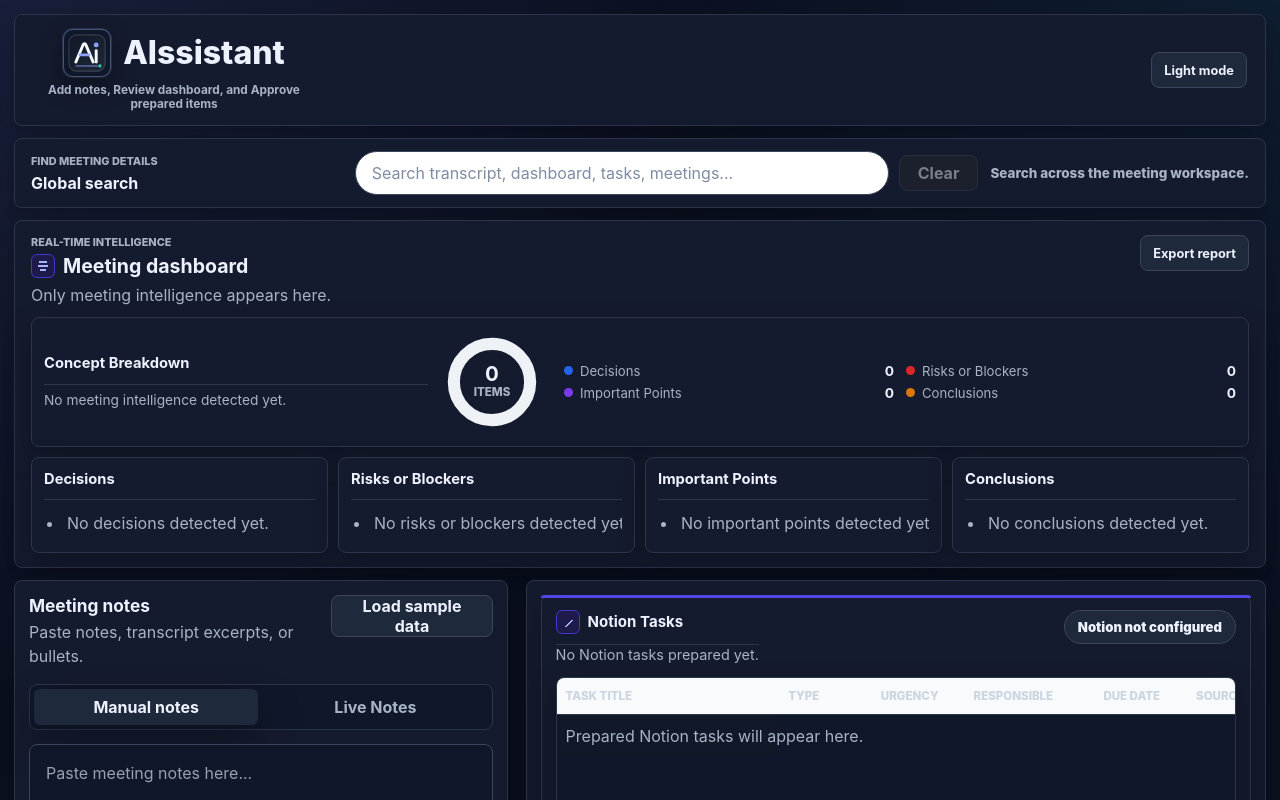
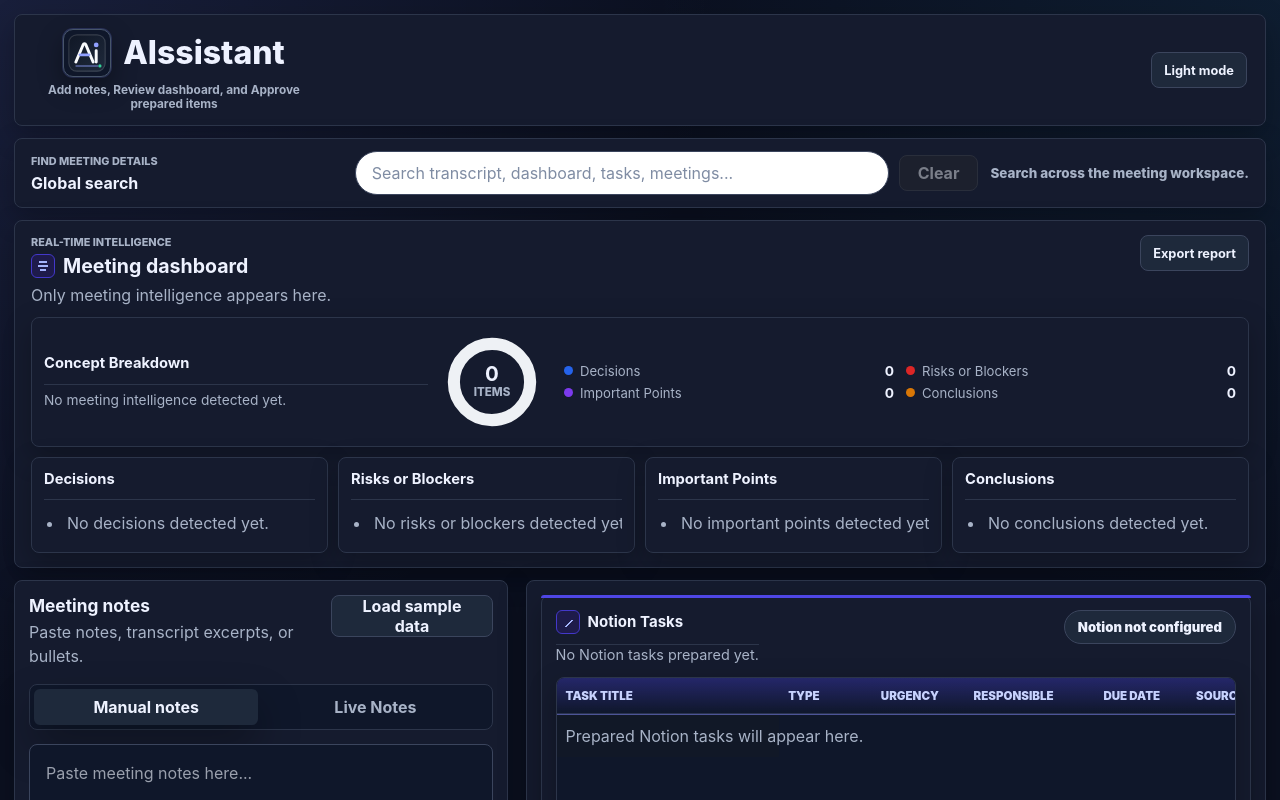
Before and after one commit to juanzuluaga1997-AI/AIssistant, a website: page index.html in a window 1280 px wide. Both pictures are taken after a click on the button "Dark mode". Shown: the top 800 px of the page. Drawn offline with Linux system fonts and the light colour scheme; no server answers.

Commit message:
Improve table header branding

```diff
--- a/index.html
+++ b/index.html
@@ -5,7 +5,7 @@
   <meta name="viewport" content="width=device-width, initial-scale=1.0">
   <title>AIssistant</title>
   <link rel="icon" type="image/svg+xml" href="assets/aissistant-favicon.svg">
-  <link rel="stylesheet" href="styles.css?v=report-actions-1">
+  <link rel="stylesheet" href="styles.css?v=table-branding-1">
 </head>
 <body>
   <div class="app-shell">
--- a/styles.css
+++ b/styles.css
@@ -2384,7 +2384,29 @@ tbody tr:hover td {
 #emailsSection .emails-table th,
 #meetingsSection .meetings-table th,
 #notionTasksSection .notion-task-table th {
-  background: #f8fafc;
+  border-bottom: 1px solid rgba(148, 163, 184, 0.24);
+  box-shadow: inset 0 -1px 0 rgba(255, 255, 255, 0.7);
+  color: #344054;
+  font-weight: 950;
+  letter-spacing: 0.055em;
+  position: sticky;
+  text-transform: uppercase;
+  top: 0;
+  z-index: 2;
+}
+
+#notionTasksSection .notion-task-table th {
+  background:
+    linear-gradient(180deg, rgba(238, 242, 255, 0.98), rgba(244, 241, 255, 0.98));
+  border-bottom-color: rgba(79, 70, 229, 0.24);
+  color: #4338ca;
+}
+
+#meetingsSection .meetings-table th {
+  background:
+    linear-gradient(180deg, rgba(236, 254, 255, 0.98), rgba(239, 246, 255, 0.98));
+  border-bottom-color: rgba(8, 145, 178, 0.24);
+  color: #0e7490;
 }
 
 .priority {
@@ -3271,6 +3293,22 @@ html[data-theme="dark"] .approval-table th {
   color: #cbd5e1;
 }
 
+html[data-theme="dark"] #notionTasksSection .notion-task-table th {
+  background:
+    linear-gradient(180deg, rgba(79, 70, 229, 0.34), rgba(15, 23, 42, 0.98));
+  border-bottom-color: rgba(165, 180, 252, 0.32);
+  box-shadow: inset 0 -1px 0 rgba(165, 180, 252, 0.18);
+  color: #c7d2fe;
+}
+
+html[data-theme="dark"] #meetingsSection .meetings-table th {
+  background:
+    linear-gradient(180deg, rgba(8, 145, 178, 0.3), rgba(15, 23, 42, 0.98));
+  border-bottom-color: rgba(103, 232, 249, 0.3);
+  box-shadow: inset 0 -1px 0 rgba(103, 232, 249, 0.16);
+  color: #a5f3fc;
+}
+
 html[data-theme="dark"] tbody tr:hover td {
   background: #1f2937;
 }
```
